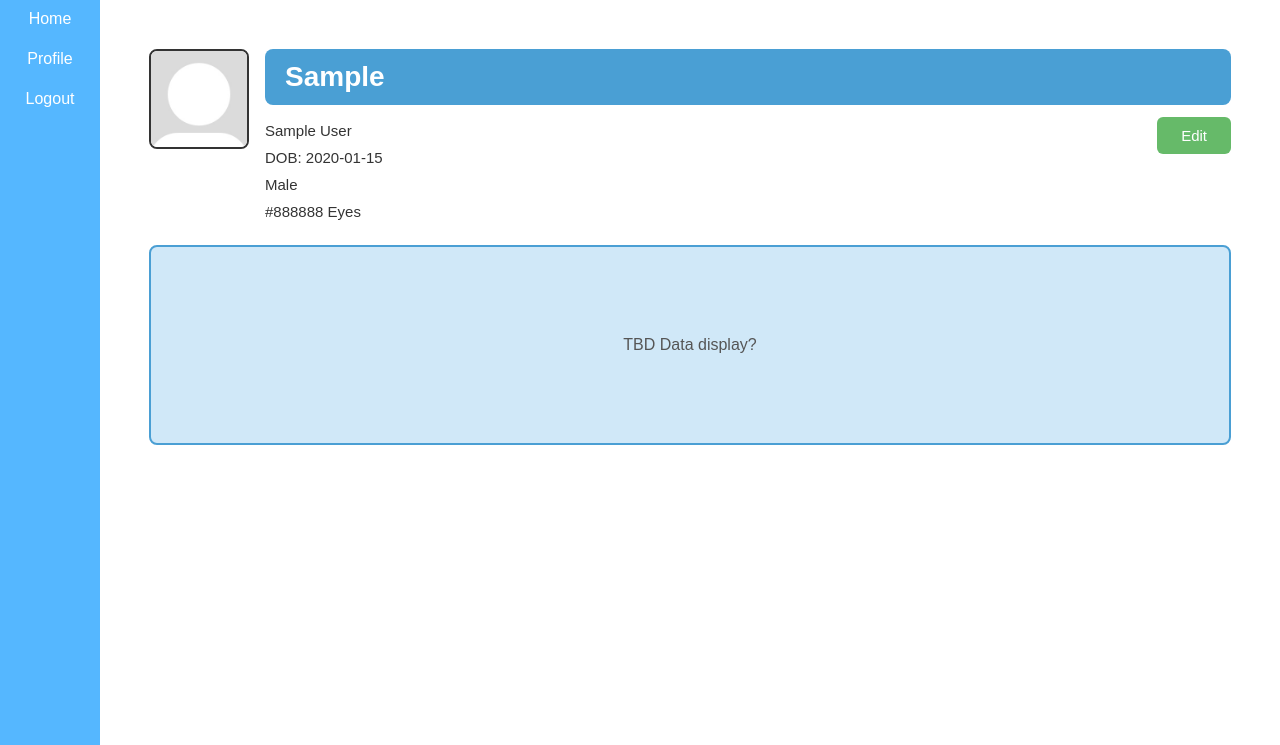
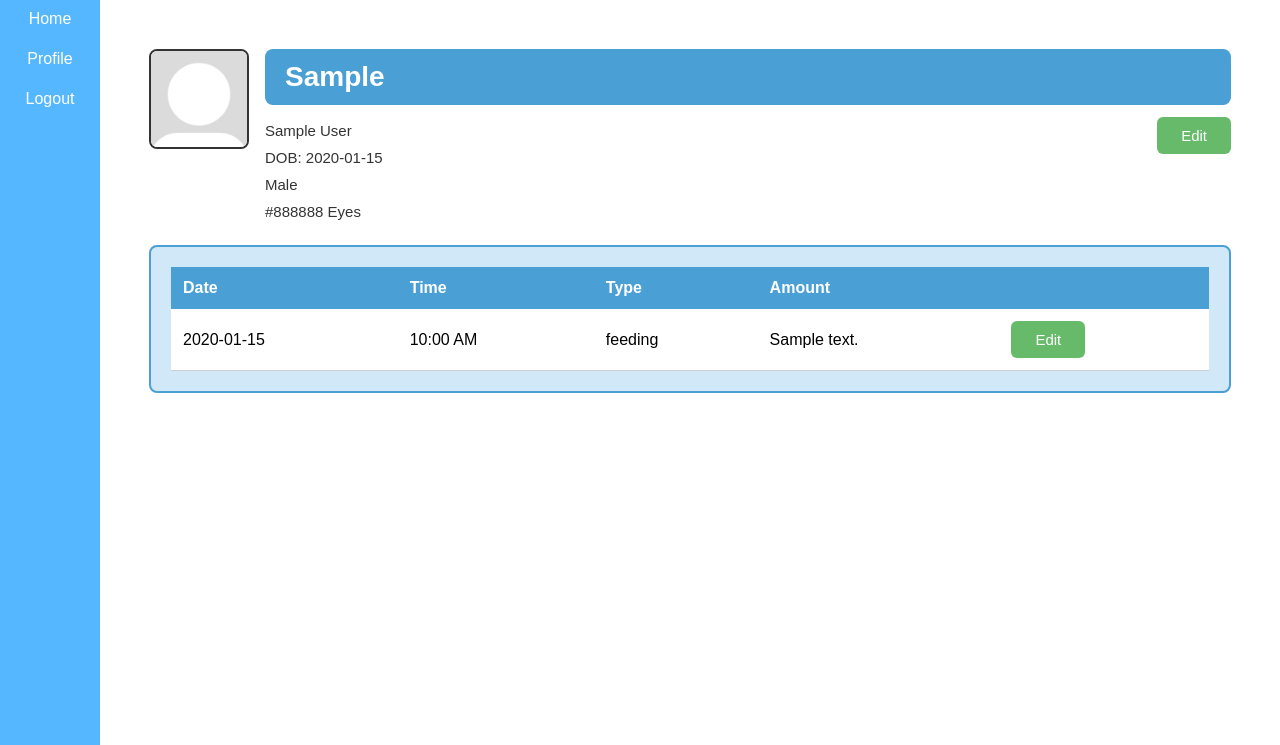
Before and after one commit to nabl2290/cspb-3308-team-5-project, a Flask app: page /child/1 in a window 1280 px wide. Shown: the part 55-800 px from the top of the page. Run offline with Flask 3, Linux system fonts and the light colour scheme; the visitor is signed in with stand-in values (Sample User, id 1); tables that the repository leaves empty hold one stand-in row (values such as "Sample post").

Commit message:
Update to child profile page to show recent feeding events. Updates to app.py to pass feeding events to child page. Update to seeds.py to have more events for emma to test table styling.

```diff
--- a/app.py
+++ b/app.py
@@ -176,8 +176,9 @@ def get_child(child_id):
     child = db.get_or_404(Child, child_id)
 
     user = db.get_or_404(User, session.get('user_id'))
+    feeding_events = FeedingEvent.query.filter_by(child_id=child_id).order_by(FeedingEvent.timestamp.desc()).all()
     # TODO: Add child profile template with child data
-    return render_template('child.html', child=child, user=user)
+    return render_template('child.html', child=child, user=user, feeding_events=feeding_events)
 
 # New baby/child form
 @app.get("/child/new")
--- a/static/css/child_profile.css
+++ b/static/css/child_profile.css
@@ -84,12 +84,12 @@ Right click any webpage → Inspect → click any colored element and it shows y
       padding: 10px 24px;
       border-radius: 6px;
       font-size: 15px;
-      cursor: not-allowed;
+      cursor: pointer;
       opacity: 0.85;
     }
 
     /* Data display section */
-    .data-section {
+    /* .data-section {
       flex: 1;
       background-color: #d0e8f8;
       border: 2px solid #4a9fd4;
@@ -100,4 +100,54 @@ Right click any webpage → Inspect → click any colored element and it shows y
       min-height: 200px;
       color: #555;
       font-size: 16px;
+    } */
+
+    /* Data display section */
+    .data-section {
+      flex: 1;
+      background-color: #d0e8f8;
+      border: 2px solid #4a9fd4;
+      border-radius: 8px;
+      display: flex;
+      flex-direction: column;
+      gap: 16px;
+      padding: 20px;
     }
+
+    .feeding-table-container{
+      max-height: 550px;
+      overflow-y: auto;
+    }
+
+    .feeding-table{
+      width: 100%;
+      border-collapse: collapse;
+    }
+
+    .feeding-table-header {
+      background-color: #4a9fd4;
+      color: white;
+      width: 100%;
+      position: sticky;
+      top: 0;
+      z-index: 1;
+    }
+
+    .feeding-table-header th{
+      padding: 12px;
+      text-align: left;
+
+    }
+
+    .feeding-table-row{
+      border-bottom: 1px solid #ccc;
+      background-color: white;
+    }
+    .feeding-table-row td{
+      padding: 12px;
+    }
+
+    .feeding-table-row:hover{
+      box-shadow: 0px 2px 10px #4a9fd4;
+      border-bottom: 1px solid #4a9fd4;
+    }
--- a/templates/child.html
+++ b/templates/child.html
@@ -4,7 +4,7 @@
   <link rel="stylesheet" href="{{ url_for('static', filename='css/child_profile.css') }}">
 {% endblock %}
 
-    {% block content %}
+{% block content %}
     <!-- Main Content -->
     <div class="main-content">
 
@@ -27,7 +27,35 @@
 
       <!-- TBD Data Section -->
       <div class="data-section">
-        TBD Data display?
+        <div class="feeding-table-container">
+          <table class = "feeding-table">
+          <thead>
+            <tr class="feeding-table-header">
+              <th>Date</th>
+              <th>Time</th>
+              <th>Type</th>
+              <th>Amount</th>
+              <th></th>
+              <!-- <th></th> -->
+            </tr>
+          </thead>
+          <tbody>
+            {%  for event in feeding_events %}
+            <tr class="feeding-table-row">
+              <td>{{ event.timestamp.strftime("%Y-%m-%d") }}</td>
+              <td>{{ event.timestamp.strftime("%I:%M %p") }}</td>
+              <td> feeding</td>
+              <td>{{ event.description }}</td>
+              <td><button class="edit-btn" onclick="window.location.href='{{url_for('edit_feeding_event', event_id=event.id)}}'" >Edit</button></td>
+              <!-- <td><button class="delete-btn" onclick="">Delete</button></td> -->
+            </tr>
+            {% endfor %}
+          </tbody>
+          </table>
+
+
+        </div>
+
       </div>
 
     </div>
```
Also changed, not shown: seeds.py (+9 -0 lines).
